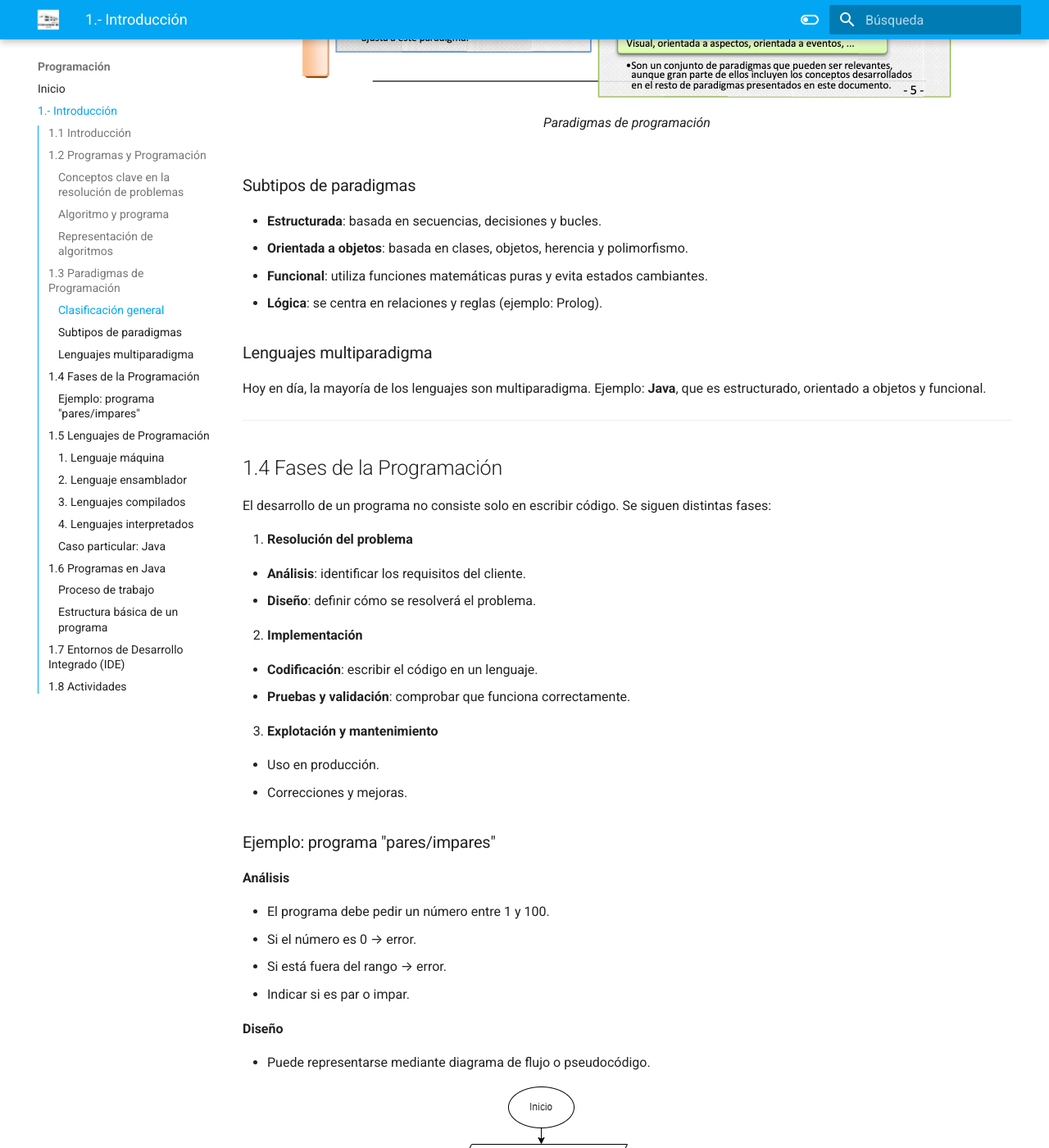
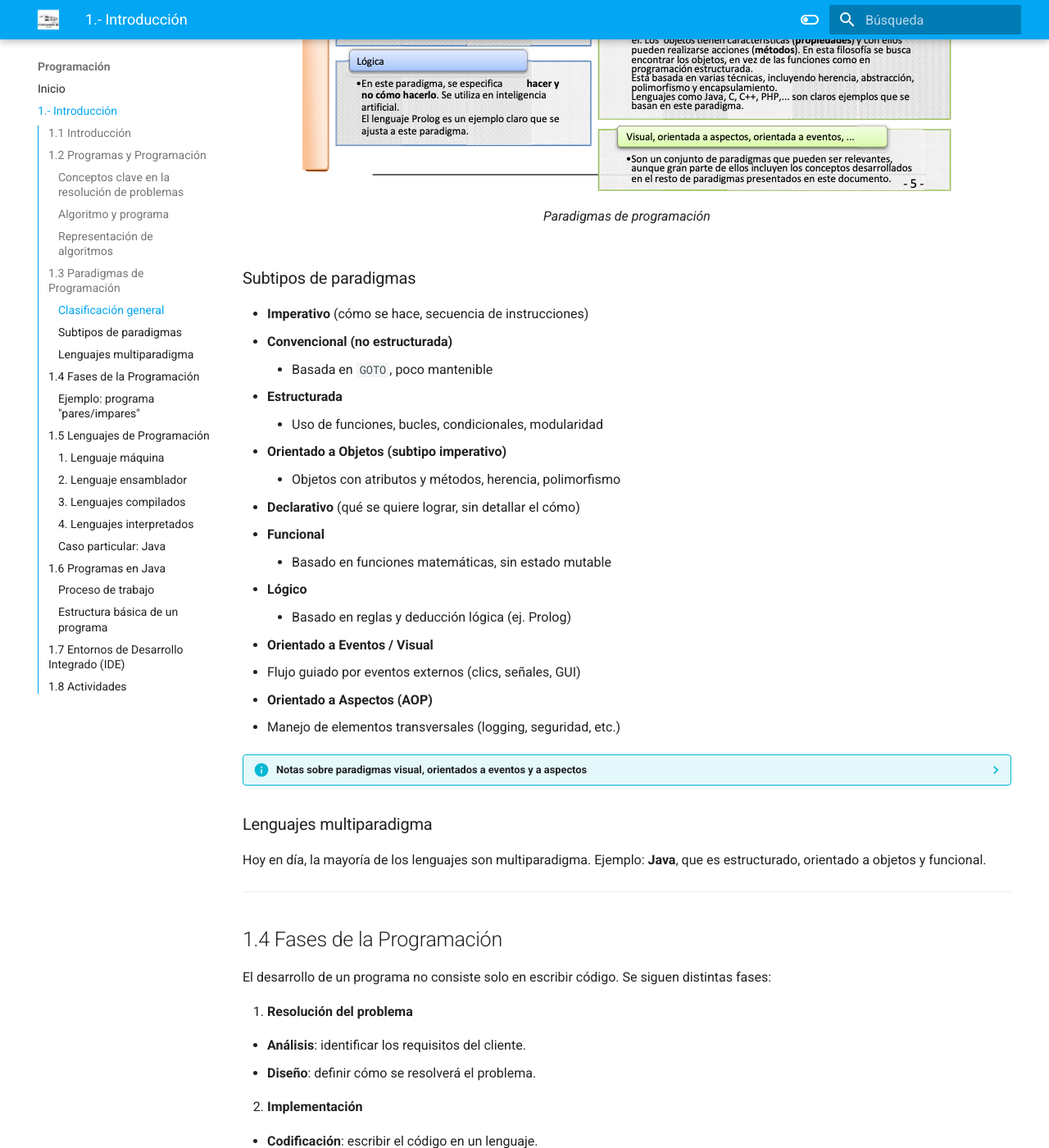
Before and after one commit to elblo/prog2526apuntes, an MkDocs documentation site: the page built from docs/01introduccion.md, in a window 1280 px wide and 1400 px high, scrolled down 2758 px. Shown: the whole window at 82% size. Built offline with MkDocs 1.6.1 and Material for MkDocs 9.7.7, drawn with Linux system fonts in a browser that asks for light colours; some of the changed text lies outside the part shown.

Commit message:
Cambios en títulos

```diff
--- a/docs/01introduccion.md
+++ b/docs/01introduccion.md
@@ -73,6 +73,7 @@
 
 !!! example "Ejemplo de algoritmo cotidiano"
     Piensa en la receta de cocinar pasta:
+
     - Poner agua a hervir.
     - Añadir sal y pasta.
     - Esperar 10 minutos.
@@ -98,10 +99,30 @@
 
 ### Subtipos de paradigmas
 
-* **Estructurada**: basada en secuencias, decisiones y bucles.
-* **Orientada a objetos**: basada en clases, objetos, herencia y polimorfismo.
-* **Funcional**: utiliza funciones matemáticas puras y evita estados cambiantes.
-* **Lógica**: se centra en relaciones y reglas (ejemplo: Prolog).
+- **Imperativo** (cómo se hace, secuencia de instrucciones)
+  - **Convencional (no estructurada)**
+    - Basada en `GOTO`, poco mantenible
+  - **Estructurada**
+    - Uso de funciones, bucles, condicionales, modularidad
+  - **Orientado a Objetos (subtipo imperativo)**
+    - Objetos con atributos y métodos, herencia, polimorfismo
+
+- **Declarativo** (qué se quiere lograr, sin detallar el cómo)
+  - **Funcional**
+    - Basado en funciones matemáticas, sin estado mutable
+  - **Lógico**
+    - Basado en reglas y deducción lógica (ej. Prolog)
+
+- **Orientado a Eventos / Visual**
+  - Flujo guiado por eventos externos (clics, señales, GUI)
+
+- **Orientado a Aspectos (AOP)**
+  - Manejo de elementos transversales (logging, seguridad, etc.)
+
+??? info "Notas sobre paradigmas visual, orientados a eventos y a aspectos"
+    Se suele considerar la orientación a eventos más bien un estilo de programación que puede coexistir con POO o estructurada. Se pone aparte en muchas clasificaciones porque cambia la forma mental de diseñar: pasas de pensar en “qué pasos sigue mi programa” a “qué debe hacer mi programa cuando ocurra X”.
+
+    La programación orientada a aspectos complementa a la POO. Mientras la POO organiza el software en objetos, la AOP organiza el software en objetos + aspectos transversales que se aplican de manera automática allí donde se necesitan.
 
 ### Lenguajes multiparadigma
 
```
